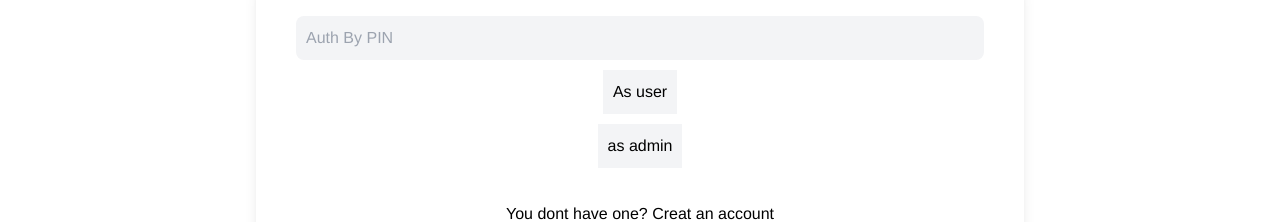
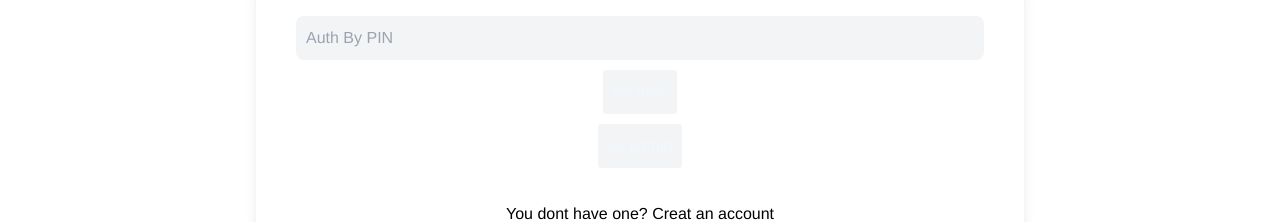
Before and after one commit to StailiAbdessalam/Gestion-des-RDVs-pour-un-Architecte, a Vue app in the folder frontend/: page / in a window 1280 px wide. Shown: the part 155-377 px from the top of the page. Built offline with nearby package versions, Linux system fonts and the light colour scheme; what vue-sweetalert2 would draw is missing.

Commit message:
changement

```diff
--- a/frontend/src/components/auth/HelloWorld.vue
+++ b/frontend/src/components/auth/HelloWorld.vue
@@ -5,7 +5,7 @@
         <div class="formContent" v-if="form">
           <form @submit.prevent action method>
             <input
-              class="w-full bg-gray-100 px-4 py-2 rounded-lg focus:outline-none"
+              class=" w-full bg-gray-100 px-4 py-2 rounded-lg focus:outline-none"
               type="text"
               name="pin"
               id="PIN"
@@ -16,13 +16,13 @@
               <input
                 type="submit"
                 value="As user"
-                class="bg-sky-600 hover:bg-sky-700"
+                class="hgjd bg-sky-600 hover:bg-sky-700"
                 @click="checkUser()"
               />
               <input
                 type="submit"
                 value="as admin"
-                class="bg-sky-600 hover:bg-sky-700"
+                class="hgjd bg-sky-600 hover:bg-sky-700"
                 @click="checkAdmin()"
               />
             </div>
@@ -40,7 +40,7 @@
             <input type="text" placeholder="CIN" />
             <input
               type="button"
-              class="bg-sky-600 hover:bg-sky-700"
+              class="hgjd bg-sky-600 hover:bg-sky-700"
               value="Submit"
               @click="showAlert()"
             />
@@ -113,4 +113,8 @@ export default {
   background-repeat: no-repeat;
   background-size: cover;
 }
+.hgjd{
+  color: aliceblue;
+  border-radius: 3px;
+}
 </style>
--- a/frontend/src/router/index.js
+++ b/frontend/src/router/index.js
@@ -17,7 +17,7 @@ const routes = [
   },
   {
     path: '/User',
-    name: 'Error404',
+    name: 'OLD',
 
     component: () => import( /* webpackChunkName: "about" */ '../view/OldRDV.vue')
   },
--- a/frontend/src/view/OldRdv.vue
+++ b/frontend/src/view/OldRdv.vue
@@ -1,15 +1,15 @@
 <template>
   <div>
     <br>
-    <RDV/>
+    <OldRdv/>
   </div>
 </template>
 
 <script>
-import RDV from "../components/OLdRDV/OldRdv.vue";
+import OldRdv from "../components/OLdRDV/OldRdv.vue";
 export default {
   name:"R-dv",
-  components: { RDV },
+  components: { OldRdv },
 };
 </script>
 
```
